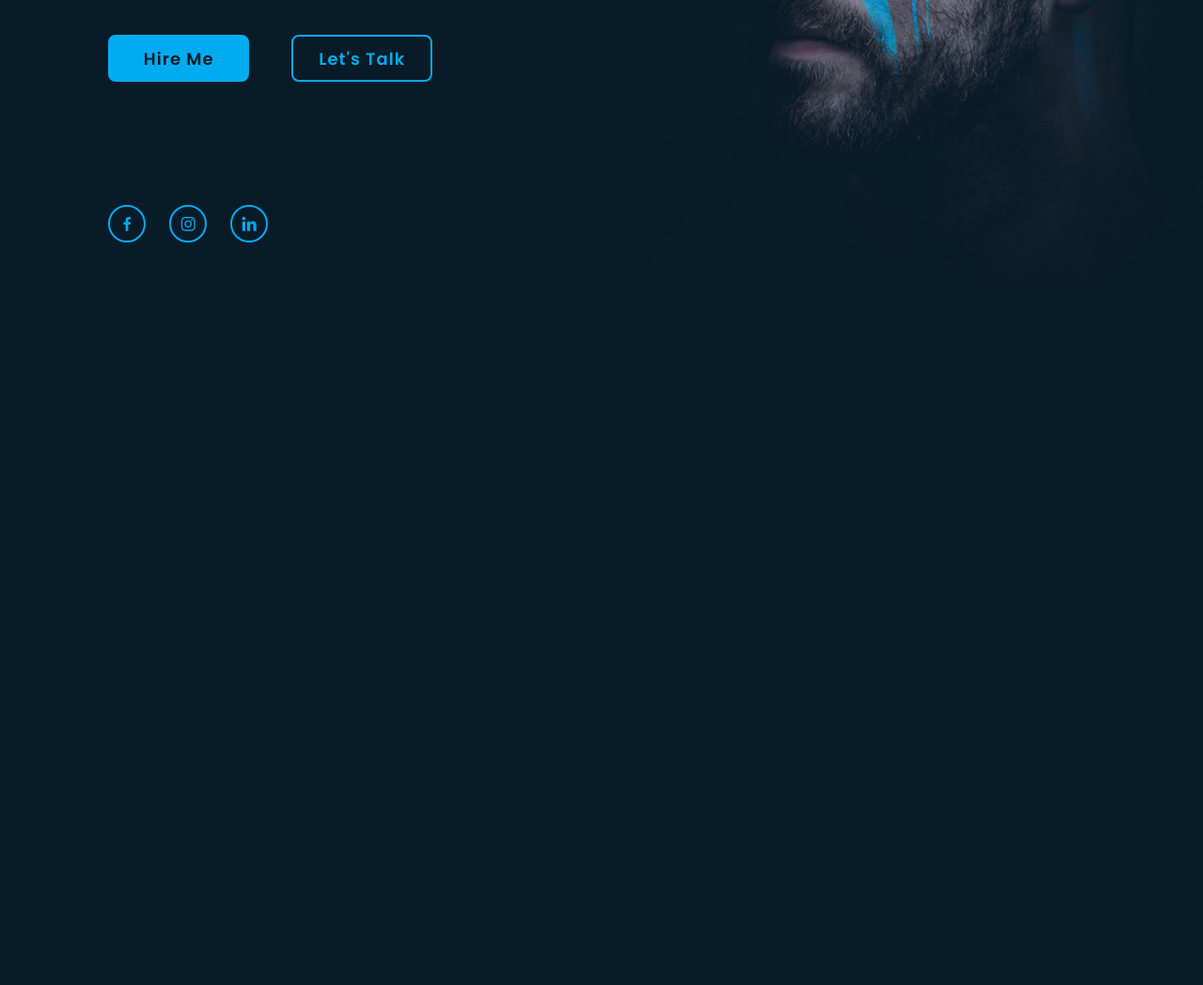
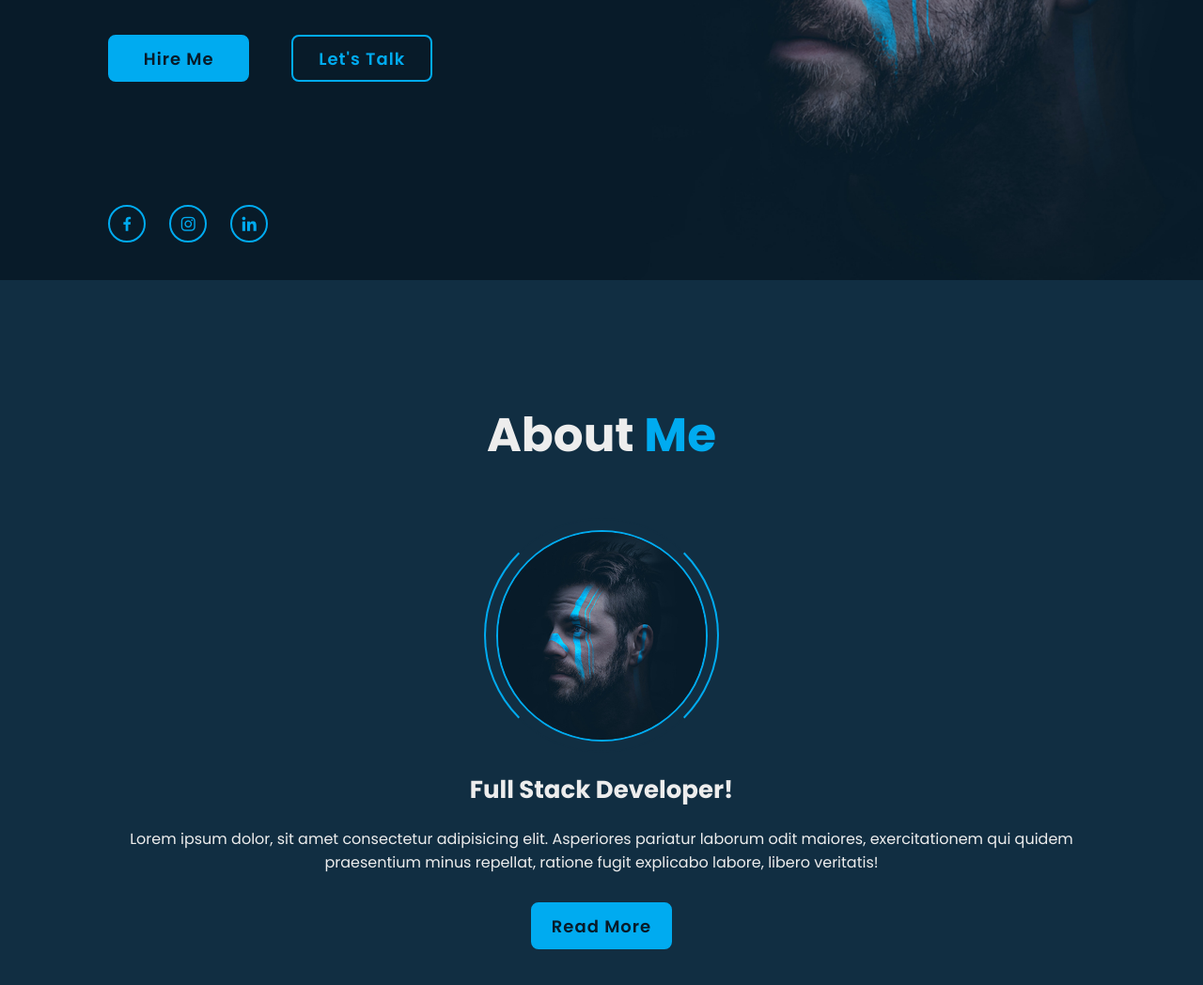
Before and after one commit to Glowawklawe/Portfolio_, a plain HTML site: page index.html in a window 1280 px wide. Shown: the part 502-1550 px from the top of the page at 94% size. Before the commit the page ends 800 px from the top, so only its background shows below. Drawn offline with nearby package versions, Linux system fonts and the light colour scheme.

Commit message:
Build about section

```diff
--- a/css/style.css
+++ b/css/style.css
@@ -225,3 +225,73 @@ section{
     opacity: .8;
 
 }
+
+.about{
+    display: flex;
+    justify-content: center;
+    align-items: center;
+    flex-direction: column;
+    gap: 2rem;
+    background: var(--secound-bg-color);
+    padding-bottom: 6rem;
+}
+
+.heading{
+    font-size: 5rem;
+    margin-bottom: 3rem;
+    text-align: center;
+}
+span{
+    color: var(--main-color);
+}
+
+.about-img{
+    position: relative;
+    width: 25rem;
+    height: 25rem;
+    border-radius: 50%;
+    display: flex;
+    justify-content: center;
+    align-items: center;
+}
+
+.about-img img{
+    width: 90%;
+    border-radius: 50%;
+    border: .2rem solid var(--main-color);
+}
+
+.about-img .circle-spin{
+    position: absolute;
+    top: 50%;
+    left: 50%;
+    transform: translate(-50%, -50%) rotate(0);
+    width: 100%;
+    height: 100%;
+    border-radius: 50%;
+    border-top: .2rem solid var(--secound-bg-color);
+    border-bottom: .2rem solid var(--secound-bg-color);
+    border-left: .2rem solid var(--main-color);
+    border-right: .2rem solid var(--main-color);
+}
+.about-content{
+    text-align: center;
+}
+
+.about-content h3{
+    font-size: 2.6rem;
+}
+
+.about-content p{
+    font-size: 1.6rem;
+    margin: 2rem 0 3rem;
+}
+
+.btn-box.btns {
+    display: inline-block;
+    width: 15rem;
+}
+
+.btn-box.btns  a::before{
+    background: var(--secound-bg-color);
+}
--- a/index.html
+++ b/index.html
@@ -64,6 +64,27 @@
     </section>
 
     <!-- about section design -->
+    <section class="about" id="about">
+      <h2 class="heading">About <span>Me</span></h2>
+
+      <div class="about-img">
+        <img src="images/about.jpg" alt="" />
+        <span class="circle-spin"></span>
+      </div>
+
+      <div class="about-content">
+        <h3>Full Stack Developer!</h3>
+        <p>
+          Lorem ipsum dolor, sit amet consectetur adipisicing elit. Asperiores
+          pariatur laborum odit maiores, exercitationem qui quidem praesentium
+          minus repellat, ratione fugit explicabo labore, libero veritatis!
+        </p>
+
+        <div class="btn-box btns">
+          <a href="" class="btn">Read More</a>
+        </div>
+      </div>
+    </section>
 
     <!-- education section design -->
 
```
